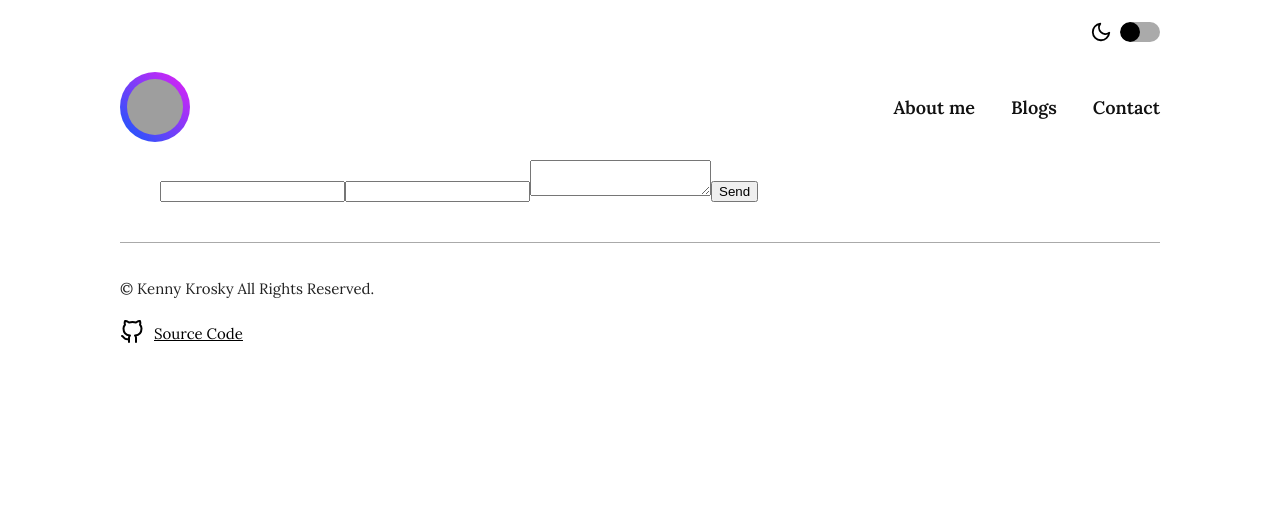
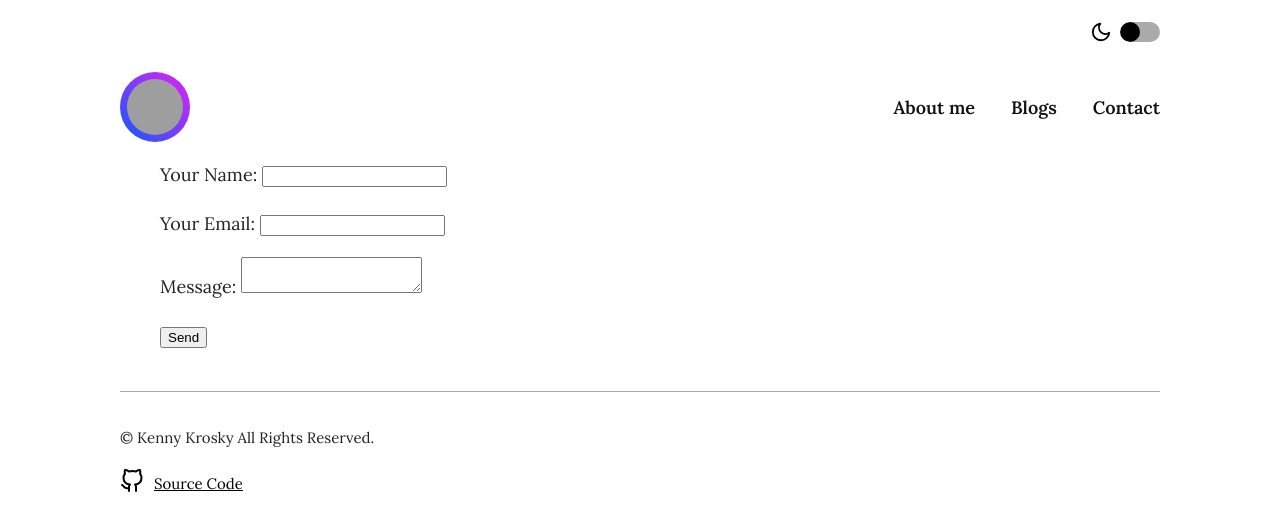
Before and after one commit to ispykenny/ispykenny.com, a React (Create React App) app: page /contact in a window 1280 px wide. Shown: the top 530 px of the page. Built offline with nearby package versions, Linux system fonts and the light colour scheme; no server answers; grey boxes are pictures that could not be loaded.

Commit message:
test form

```diff
--- a/src/pages/Contact.js
+++ b/src/pages/Contact.js
@@ -6,12 +6,26 @@
   return (
     <Inner>
       <div style={{margin: 40}}>
+      <form name="contact" netlify="true" netlify-honeypot="bot-field" hidden>
+      <input type="text" name="name" />
+      <input type="email" name="email" />
+      <textarea name="message"></textarea>
+    </form>
+
       <form name="contact" method="POST" netlify="true">
-        <input type="text" name="name" />
-        <input type="email" name="email" />
-        <textarea name="message"></textarea>
-        <input type="hidden" name="form-name" value="contact" />
-        <button type="submit">Send</button>
+      <input type="hidden" name="contact" value="contact" />
+          <p>
+            <label>Your Name: <input type="text" name="name"/></label>
+          </p>
+          <p>
+            <label>Your Email: <input type="email" name="email"/></label>
+          </p>
+          <p>
+            <label>Message: <textarea name="message"></textarea></label>
+          </p>
+          <p>
+            <button type="submit">Send</button>
+          </p>
       </form>
     </div>
     </Inner>
```
Also changed, not shown: 1 other file (tests, documents, lock files or other folders).
